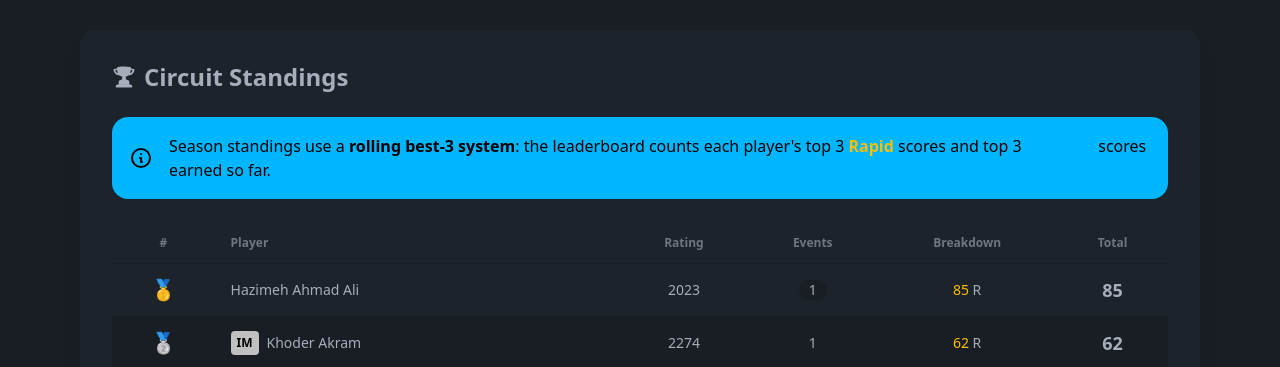
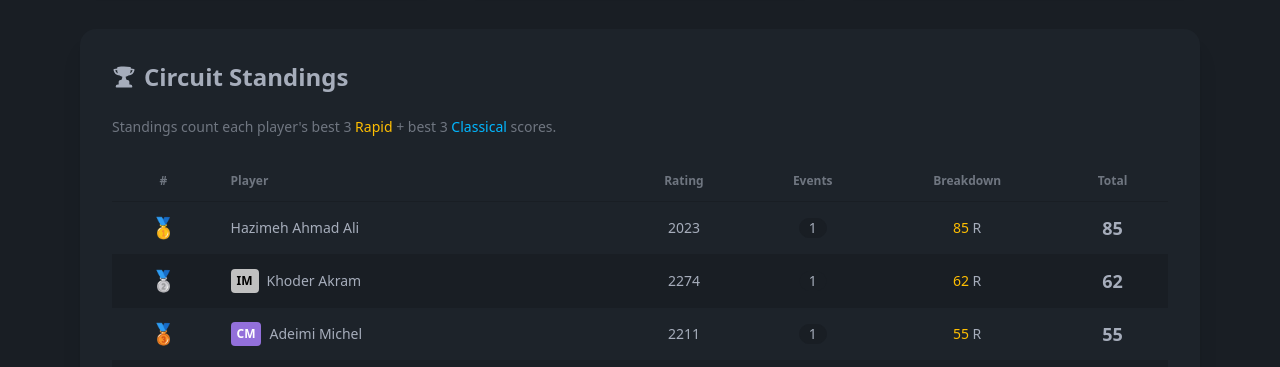
Before and after one commit to keshmat/circuit2026, a plain HTML site: page site/index.html in a window 1280 px wide. Shown: the part 391-758 px from the top of the page. Drawn offline with nearby package versions, Linux system fonts and the light colour scheme.

Commit message:
fix banner

```diff
--- a/site/index.html
+++ b/site/index.html
@@ -109,10 +109,9 @@
                 </h2>
 
                 <!-- Best-3 System Note -->
-                <div class="alert alert-info mb-4">
-                    <svg xmlns="http://www.w3.org/2000/svg" fill="none" viewBox="0 0 24 24" class="stroke-current shrink-0 w-6 h-6"><path stroke-linecap="round" stroke-linejoin="round" stroke-width="2" d="M13 16h-1v-4h-1m1-4h.01M21 12a9 9 0 11-18 0 9 9 0 0118 0z"></path></svg>
-                    <span>Season standings use a <strong>rolling best-3 system</strong>: the leaderboard counts each player's top 3 <span class="text-warning font-semibold">Rapid</span> scores and top 3 <span class="text-info font-semibold">Classical</span> scores earned so far.</span>
-                </div>
+                <p class="text-sm text-base-content/60 mb-4">
+                    Standings count each player's best 3 <span class="text-warning">Rapid</span> + best 3 <span class="text-info">Classical</span> scores.
+                </p>
 
                 <div class="overflow-x-auto">
                     <table class="table table-zebra">
```
